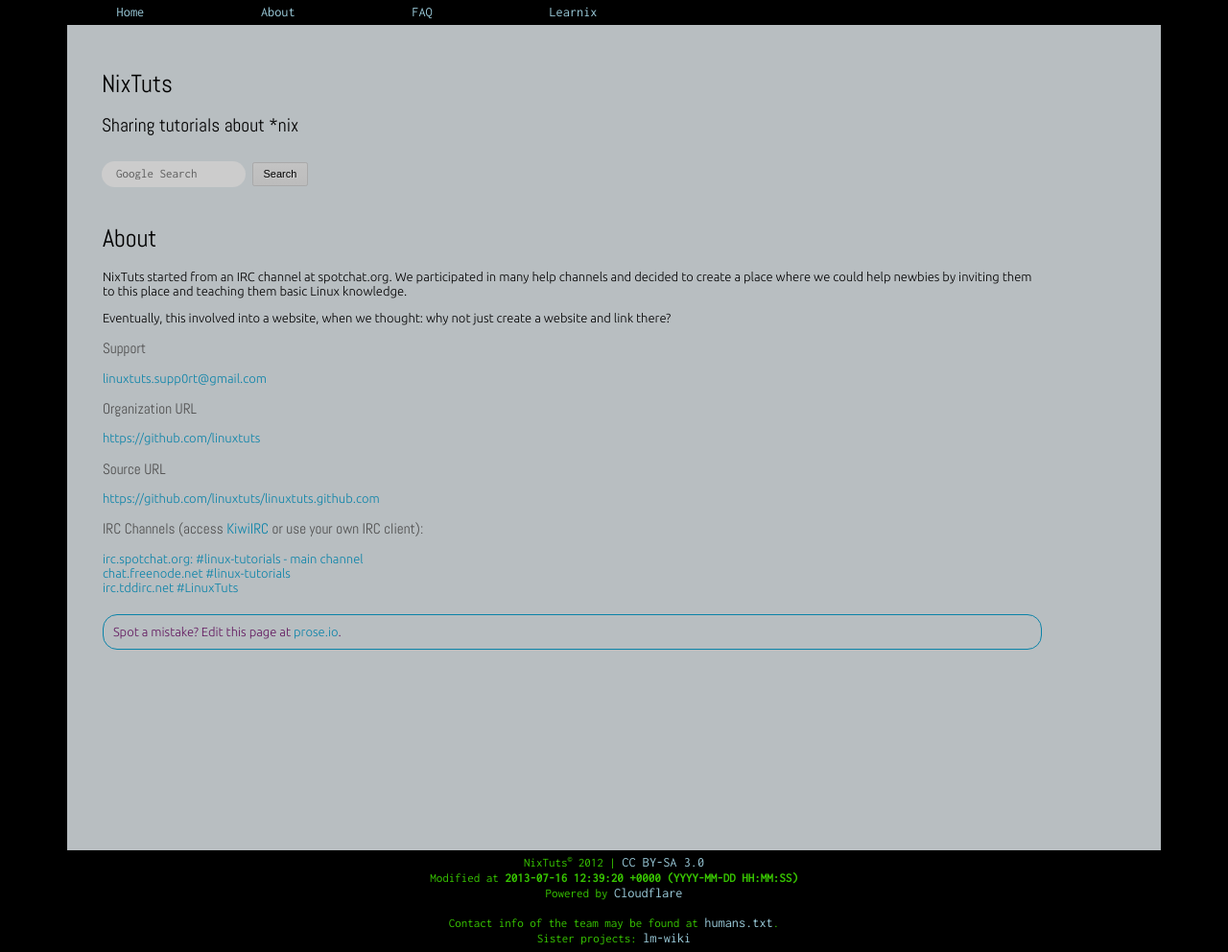
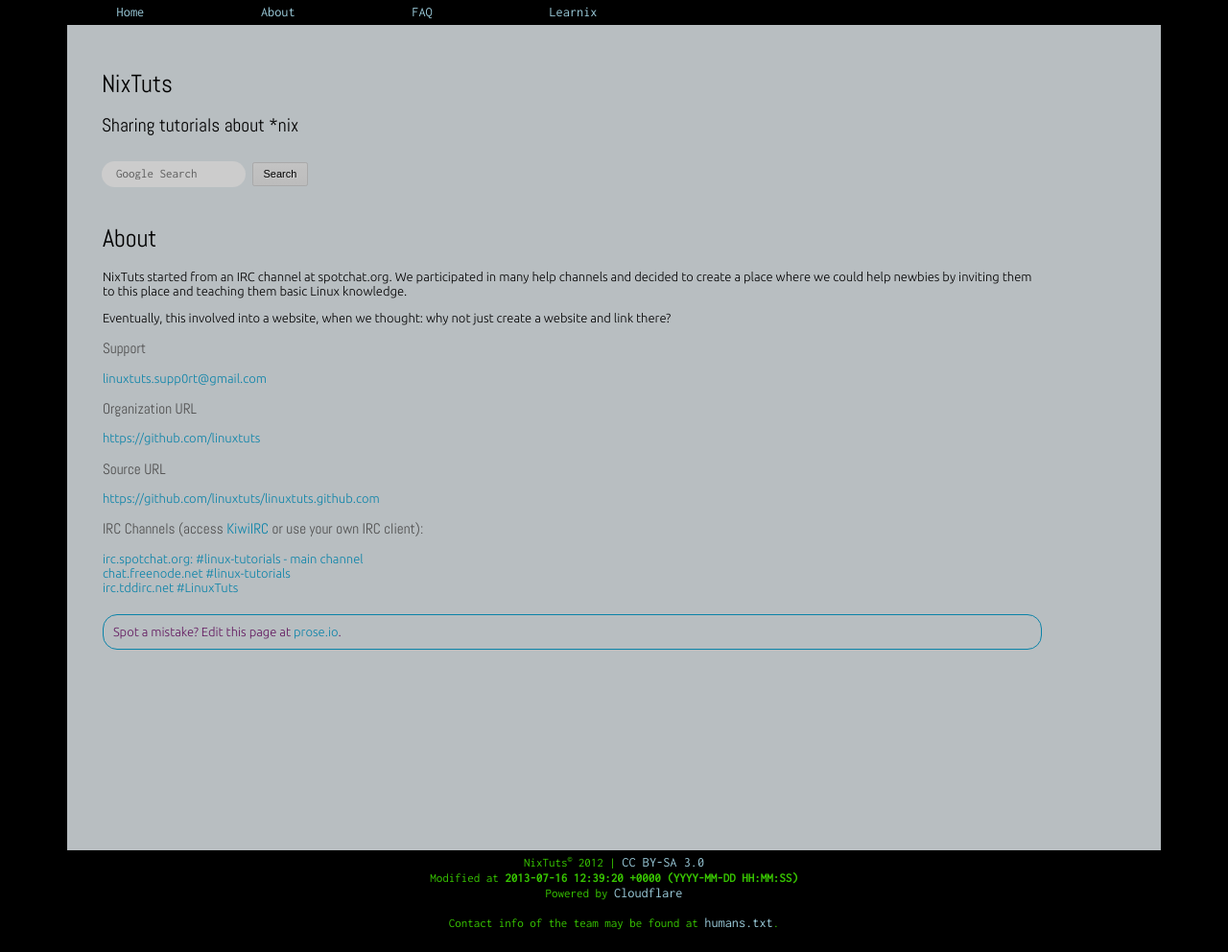
Before and after one commit to jakesylvestre/site, a Jekyll site: the page built from about.html, in a window 1280 px wide. Shown: the whole page at 96% size. Built offline with Jekyll 4.4.1, drawn with Linux system fonts in a browser that asks for light colours; nearby versions of some CDN libraries; grey boxes are pictures that could not be loaded.

Commit message:
Modify footer; we're no longer working on lm-wiki :P

```diff
--- a/_includes/snippets/footer.html
+++ b/_includes/snippets/footer.html
@@ -1,6 +1,6 @@
 <span class="copyright">NixTuts<sup>&#169;</sup> 2012 | <a href="http://creativecommons.org/licenses/by-sa/3.0/">CC BY-SA 3.0</a></span><br>
-<span class="modify">Modified at <b>{{ site.time }} (YYYY-MM-DD HH:MM:SS)</b></span><br>
+<span class="modify">Modified at <b>{{ site.time }} (YYYY-MM-DD HH:MM:SS)</b></span>
+<br>
 <span class="cloudflare">Powered by <a href="https://cloudflare.com">Cloudflare</a></span><br>
 <br>
 <span class="contactinfo">Contact info of the team may be found at <a href="/humans.txt">humans.txt</a>.</span><br>
-<span class="sisterprojects">Sister projects: <a href="http://lm-wiki.appspot.com">lm-wiki</a></span><br>
```
